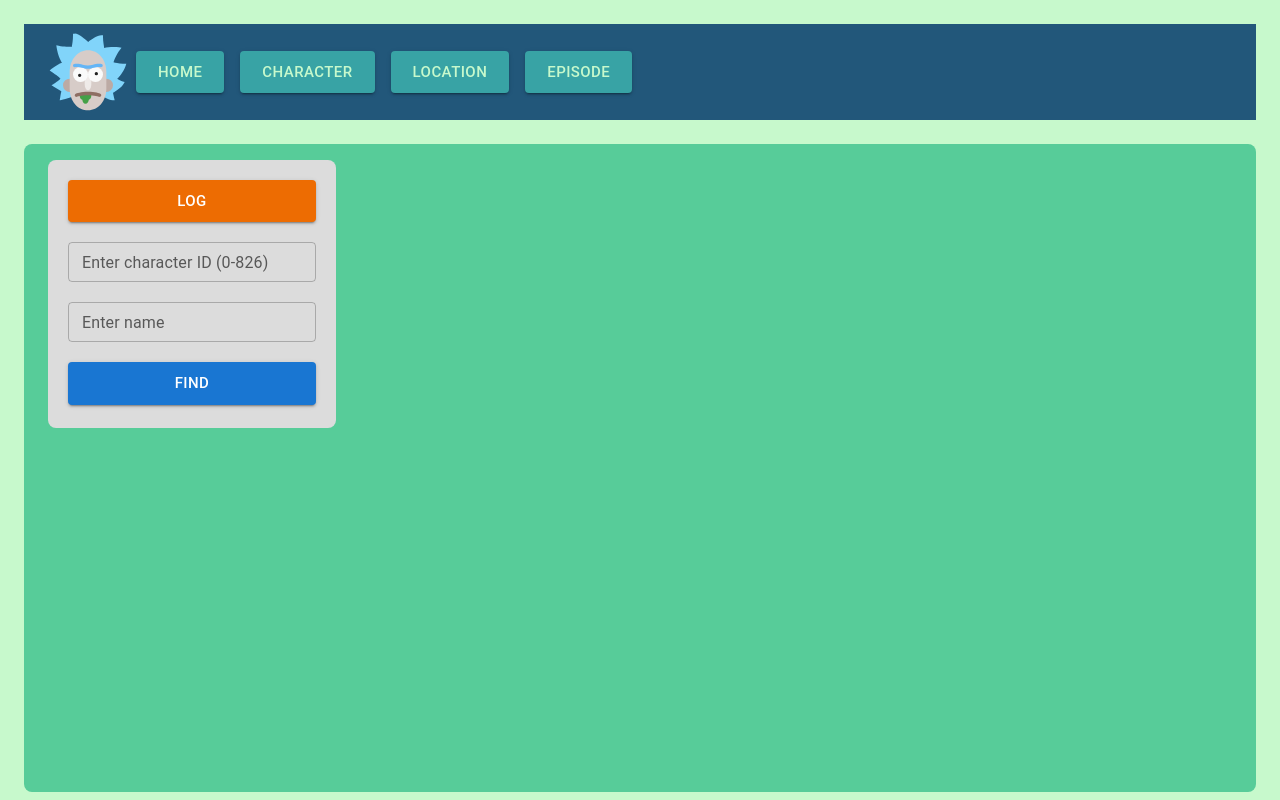
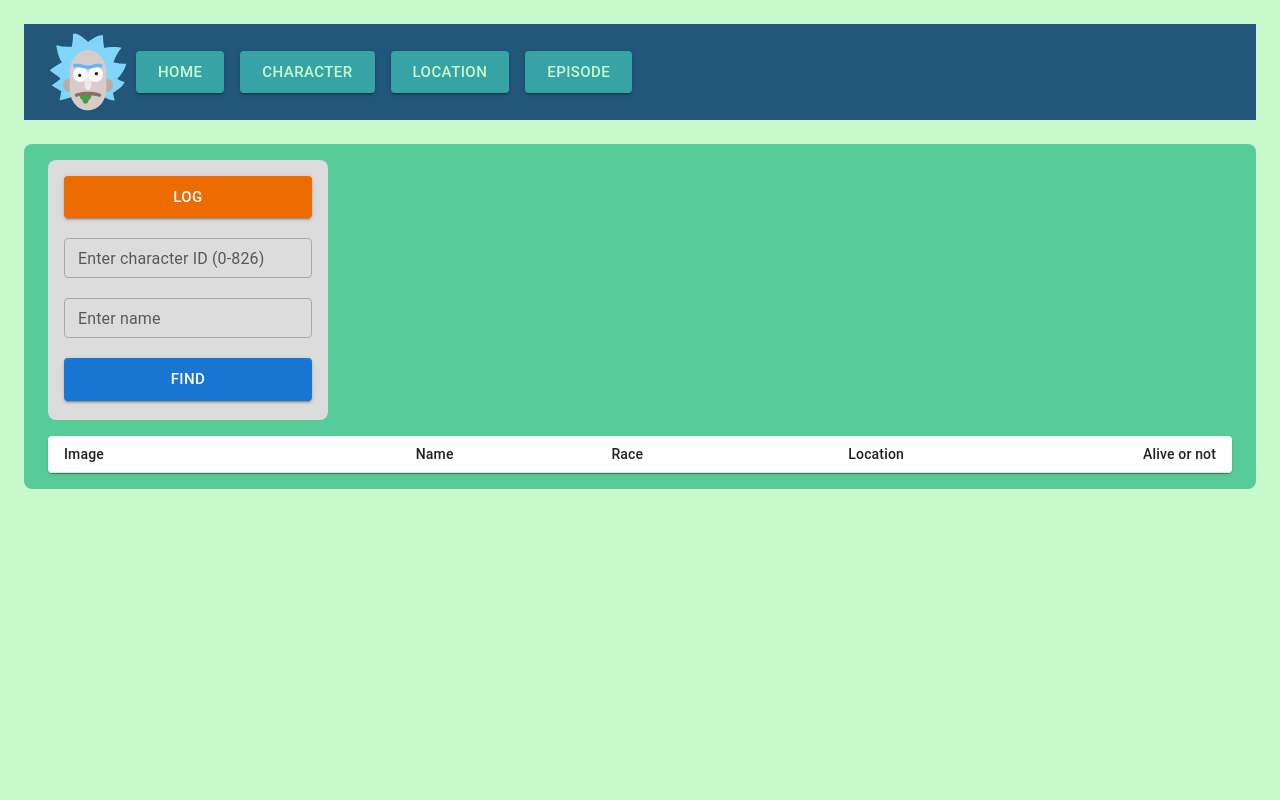
Before and after one commit to leshakam25/rick-morty, a React (Create React App) app: page /character in a window 1280 px wide. Built offline with nearby package versions, Linux system fonts and the light colour scheme.

Commit message:
some changes

```diff
--- a/src/components/pages/characters/characters.jsx
+++ b/src/components/pages/characters/characters.jsx
@@ -11,9 +11,12 @@
 } from "@mui/material";
 import { useState } from "react";
 import s from "./characters.module.css";
+import DenseTable from "./table";
 
 function Characters() {
   const [char, setChar] = useState();
+  const [charByName, setCharByName] = useState();
+
   const [findId, setFindId] = useState();
   const [findName, setFindName] = useState();
 
@@ -44,20 +47,24 @@
 
   const handleFindByName = async () => {
     const urlName = url + "?name=" + findName;
-    console.log("urlName", urlName);
     let response = await fetch(urlName);
     const result = await response.json();
-    setChar(result);
+    setCharByName(result);
+    console.log("result", result);
   };
 
   // =====GROUP SUBMIT
 
-  const handleFind = () => {
-    if (findId.length > 0) {
-      handleFindById();
+  const handleFind = (props) => {
+    if (findId) {
+      if (findId.length > 0) {
+        handleFindById();
+      }
     }
-    if (findName.length > 0) {
-      handleFindByName();
+    if (findName) {
+      if (findName.length > 0) {
+        handleFindByName();
+      }
     } else {
       console.log("pusto");
     }
@@ -69,6 +76,7 @@
     console.log("char", char);
     console.log("id", findId);
     console.log("name", findName);
+    console.log("charByName", charByName);
   };
 
   return (
@@ -79,7 +87,7 @@
           padding: "16px 0",
           flexDirection: "row",
           flexWrap: "wrap",
-          minHeight: "77vh",
+          height: "100%",
         }}
       >
         {/* =====FORM */}
@@ -88,8 +96,9 @@
           sx={{
             bgcolor: "#dcdcdc",
             height: "228px",
-            mr: "20px",
-            p: "20px",
+            mr: 2,
+            p: 2,
+            mb: 2,
             borderRadius: 2,
           }}
         >
@@ -137,14 +146,13 @@
             key={char}
             sx={{
               bgcolor: "#dcdcdc",
-              boxShadow: "none",
-              width: 310,
-              height: 600,
+              width: 250,
+              height: 380,
               borderRadius: 2,
-              padding: "20px 10px 0 20px",
+              padding: "16px 16px 0 16px",
             }}
           >
-            <Typography variant="h3">
+            <Typography variant="h5">
               {!!char && !!char.name && char.name}
             </Typography>
             {!!char && !!char.image && (
@@ -153,32 +161,32 @@
                 alt="no img"
                 height="auto"
                 image={char.image}
-                sx={{ width: "300px", borderRadius: 2 }}
+                sx={{ height: "150px", borderRadius: 2 }}
               />
             )}
             <CardContent>
               <Typography variant="body1" color="text.secondary">
-                Alive or not: {!!char && !!char.status && char.status}
+                Alive or not: {char.status}
               </Typography>
               <Typography variant="body1" color="text.secondary">
-                Created: {!!char && !!char.created && char.created}
+                Created: {char.created}
               </Typography>
               <Typography variant="body1" color="text.secondary">
-                Gender: {!!char && !!char.gender && char.gender}
+                Gender: {char.gender}
               </Typography>
               <Typography variant="body1" color="text.secondary">
-                Race: {!!char && !!char.species && char.species}
+                Race: {char.species}
               </Typography>
               <Typography variant="body1" color="text.secondary">
                 Location:
-                {!!char &&
-                  !!char.location &&
-                  !!char.location.name &&
-                  char.location.name}
+                {char.location.name}
               </Typography>
             </CardContent>
           </Card>
         )}
+
+        {/* =====TABLE */}
+        <DenseTable charByName={charByName} />
       </Box>
     </Container>
   );
--- /dev/null
+++ b/src/components/pages/characters/table.jsx
@@ -0,0 +1,43 @@
+import * as React from "react";
+import Table from "@mui/material/Table";
+import TableBody from "@mui/material/TableBody";
+import TableCell from "@mui/material/TableCell";
+import TableContainer from "@mui/material/TableContainer";
+import TableHead from "@mui/material/TableHead";
+import TableRow from "@mui/material/TableRow";
+import Paper from "@mui/material/Paper";
+
+export default function DenseTable(props) {
+  return (
+    <TableContainer component={Paper}>
+      <Table sx={{ minWidth: 650 }} size="small" aria-label="a dense table">
+        <TableHead>
+          <TableRow>
+            <TableCell>Image</TableCell>
+            <TableCell align="right">Name</TableCell>
+            <TableCell align="right">Race</TableCell>
+            <TableCell align="right">Location</TableCell>
+            <TableCell align="right">Alive or not</TableCell>
+          </TableRow>
+        </TableHead>
+        <TableBody>
+          {!!props.charByName &&
+            !!props.charByName.results &&
+            props.charByName.results.map((row) => (
+              <TableRow
+                key={row}
+                sx={{ "&:last-child td, &:last-child th": { border: 0 } }}
+              >
+                <TableCell component="th" scope="row">
+                  {row.name}
+                </TableCell>
+                <TableCell align="right">{row.species}</TableCell>
+                <TableCell align="right">{row.location}</TableCell>
+                <TableCell align="right">{row.status}</TableCell>
+              </TableRow>
+            ))}
+        </TableBody>
+      </Table>
+    </TableContainer>
+  );
+}
```
